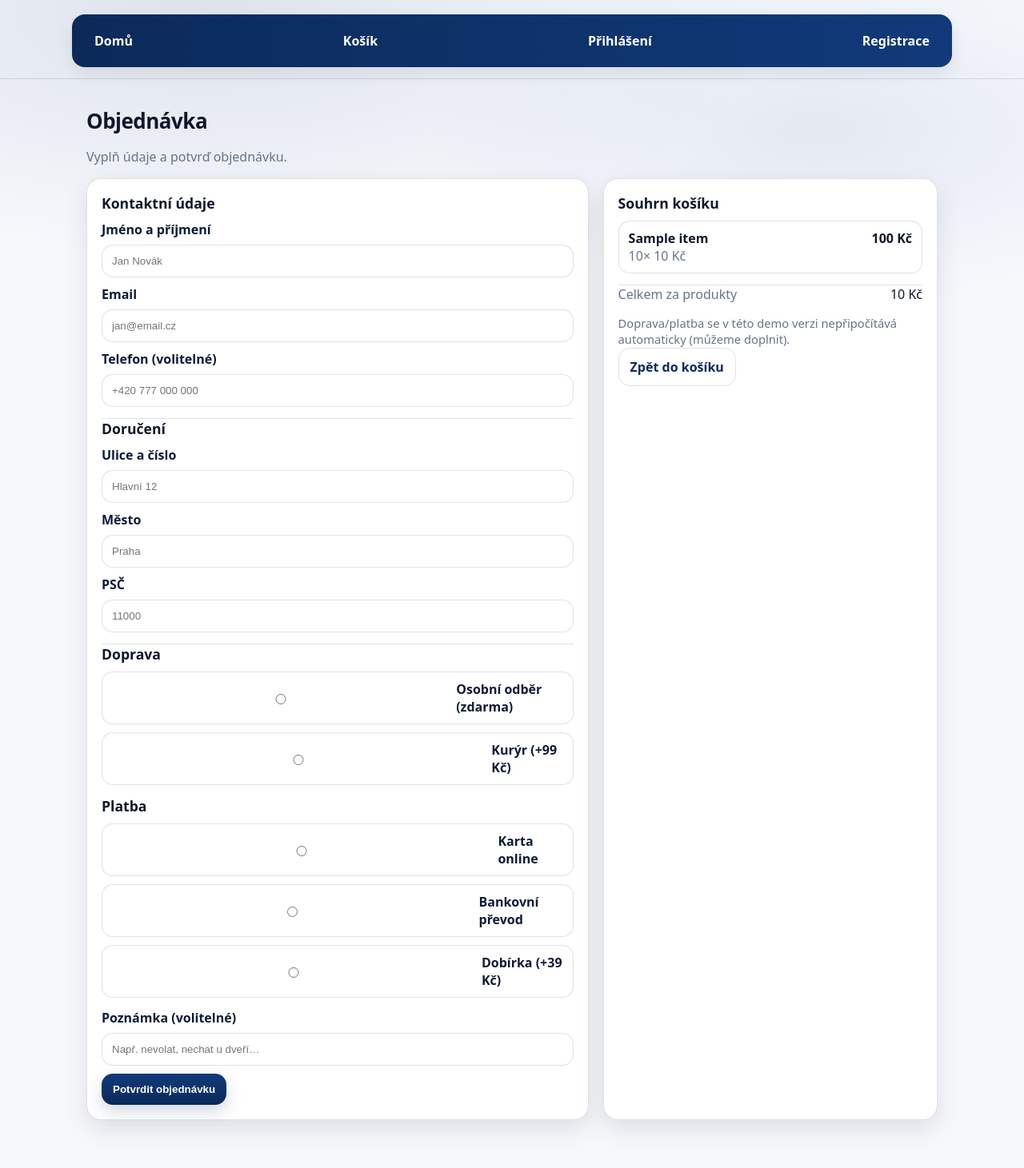
After one commit to VitBouska/JerseyShop_BouskaIT4, a Flask app: template templates/checkout.html in a window 1280 px wide. The commit adds this page. Shown: the whole page at 80% size. Run offline with Flask 3, Linux system fonts and the light colour scheme; the template is opened without the code that fills it: most values are stand-ins (such as "Sample title", 1, 10 or a date in 2020).

Commit message:
zmeny v kosiku
kosiiiik a fiktivni platba

```diff
--- a/app.py
+++ b/app.py
@@ -239,6 +239,84 @@ def cart_clear():
     return redirect(url_for("cart"))
 
 
+import uuid
+from datetime import datetime
+
+@app.route("/checkout", methods=["GET", "POST"])
+def checkout():
+    cart = _get_cart()
+    items = list(cart["items"].values())
+    total = _cart_total()
+
+    if not items:
+        flash("Košík je prázdný – nelze pokračovat k objednávce.", "error")
+        return redirect(url_for("cart"))
+
+    if request.method == "POST":
+        full_name = request.form.get("full_name", "").strip()
+        email = request.form.get("email", "").strip().lower()
+        phone = request.form.get("phone", "").strip()
+        street = request.form.get("street", "").strip()
+        city = request.form.get("city", "").strip()
+        zip_code = request.form.get("zip_code", "").strip()
+        shipping = request.form.get("shipping", "").strip()
+        payment = request.form.get("payment", "").strip()
+        note = request.form.get("note", "").strip()
+
+        # jednoduché validace
+        error = None
+        if len(full_name) < 3:
+            error = "Zadej jméno a příjmení."
+        elif not re.fullmatch(r"[^@]+@[^@]+\.[^@]+", email):
+            error = "Zadej platný email."
+        elif len(street) < 3 or len(city) < 2 or len(zip_code) < 4:
+            error = "Zadej kompletní adresu (ulice, město, PSČ)."
+        elif shipping not in ("pickup", "courier"):
+            error = "Vyber dopravu."
+        elif payment not in ("card", "cod", "bank"):
+            error = "Vyber platbu."
+
+        if error:
+            flash(error, "error")
+            return render_template(
+                "checkout.html",
+                items=items,
+                total=total
+            )
+
+        # “vytvoření objednávky” (jen v session)
+        order_id = "ORD-" + uuid.uuid4().hex[:8].upper()
+        order = {
+            "order_id": order_id,
+            "created_at": datetime.now().strftime("%d.%m.%Y %H:%M"),
+            "full_name": full_name,
+            "email": email,
+            "phone": phone,
+            "address": f"{street}, {zip_code} {city}",
+            "shipping": shipping,
+            "payment": payment,
+            "note": note,
+            "items": items,
+            "total": total,
+        }
+
+        session["last_order"] = order
+        session.pop("cart", None)  # vyprázdnit košík
+        flash("Objednávka byla odeslána.", "success")
+        return redirect(url_for("order_success"))
+
+    return render_template("checkout.html", items=items, total=total)
+
+
+@app.route("/order/success")
+def order_success():
+    order = session.get("last_order")
+    if not order:
+        flash("Nenalezena žádná poslední objednávka.", "info")
+        return redirect(url_for("index"))
+    return render_template("order_success.html", order=order)
+
+
 # -------------------------
 # MAIN
 # -------------------------
--- a/static/style.css
+++ b/static/style.css
@@ -409,3 +409,62 @@ input:focus, select:focus{
     padding: 8px 0;
   }
 }
+
+/* =========================
+   Checkout
+========================= */
+
+.checkout-grid{
+  display: grid;
+  grid-template-columns: 1.2fr .8fr;
+  gap: 18px;
+  margin-top: 16px;
+}
+@media (max-width: 900px){
+  .checkout-grid{ grid-template-columns: 1fr; }
+}
+
+.section-title{
+  margin: 0 0 10px;
+  font-size: 1.1rem;
+}
+
+.radio-row{
+  display: grid;
+  gap: 10px;
+  margin: 10px 0 14px;
+}
+.radio{
+  display: flex;
+  gap: 10px;
+  align-items: center;
+  padding: 10px 12px;
+  border: 1px solid var(--border);
+  border-radius: 14px;
+  background: #fff;
+}
+
+.summary-list{
+  display: grid;
+  gap: 10px;
+}
+.summary-item{
+  display: flex;
+  justify-content: space-between;
+  gap: 12px;
+  padding: 10px 12px;
+  border: 1px solid var(--border);
+  border-radius: 14px;
+  background: #fff;
+}
+.summary-total{
+  display: flex;
+  justify-content: space-between;
+  align-items: baseline;
+}
+.small{ font-size: .92rem; }
+
+.order-meta{
+  display: grid;
+  gap: 6px;
+}
--- a/templates/cart.html
+++ b/templates/cart.html
@@ -53,8 +53,7 @@
 
     <div class="cart-actions">
       <a class="btn ghost" href="{{ url_for('cart_clear') }}">Vyprázdnit</a>
-      <a class="btn" href="{{ url_for('index') }}">Pokračovat v nákupu</a>
-      <button class="btn" type="button" disabled>Pokračovat k objednávce</button>
+      <a class="btn" href="{{ url_for('checkout') }}">Pokračovat k objednávce</a>
     </div>
   </div>
 
--- /dev/null
+++ b/templates/checkout.html
@@ -0,0 +1,119 @@
+{% extends "base.html" %}
+{% block title %}Checkout • E-shop dresy{% endblock %}
+
+{% block content %}
+
+<h2>Objednávka</h2>
+<p class="muted">Vyplň údaje a potvrď objednávku.</p>
+
+<div class="checkout-grid">
+  <!-- Form -->
+  <div class="card">
+    <h3 class="section-title">Kontaktní údaje</h3>
+
+    <form method="POST" action="{{ url_for('checkout') }}">
+      <div class="field">
+        <label for="full_name">Jméno a příjmení</label>
+        <input id="full_name" name="full_name" required placeholder="Jan Novák">
+      </div>
+
+      <div class="field">
+        <label for="email">Email</label>
+        <input id="email" name="email" type="email" required placeholder="jan@email.cz">
+      </div>
+
+      <div class="field">
+        <label for="phone">Telefon (volitelné)</label>
+        <input id="phone" name="phone" placeholder="+420 777 000 000">
+      </div>
+
+      <hr>
+
+      <h3 class="section-title">Doručení</h3>
+
+      <div class="field">
+        <label for="street">Ulice a číslo</label>
+        <input id="street" name="street" required placeholder="Hlavní 12">
+      </div>
+
+      <div class="field">
+        <label for="city">Město</label>
+        <input id="city" name="city" required placeholder="Praha">
+      </div>
+
+      <div class="field">
+        <label for="zip_code">PSČ</label>
+        <input id="zip_code" name="zip_code" required placeholder="11000">
+      </div>
+
+      <hr>
+
+      <h3 class="section-title">Doprava</h3>
+      <div class="radio-row">
+        <label class="radio">
+          <input type="radio" name="shipping" value="pickup" required>
+          Osobní odběr (zdarma)
+        </label>
+        <label class="radio">
+          <input type="radio" name="shipping" value="courier" required>
+          Kurýr (+99 Kč)
+        </label>
+      </div>
+
+      <h3 class="section-title">Platba</h3>
+      <div class="radio-row">
+        <label class="radio">
+          <input type="radio" name="payment" value="card" required>
+          Karta online
+        </label>
+        <label class="radio">
+          <input type="radio" name="payment" value="bank" required>
+          Bankovní převod
+        </label>
+        <label class="radio">
+          <input type="radio" name="payment" value="cod" required>
+          Dobírka (+39 Kč)
+        </label>
+      </div>
+
+      <div class="field">
+        <label for="note">Poznámka (volitelné)</label>
+        <input id="note" name="note" placeholder="Např. nevolat, nechat u dveří…">
+      </div>
+
+      <button class="btn" type="submit">Potvrdit objednávku</button>
+    </form>
+  </div>
+
+  <!-- Summary -->
+  <div class="card">
+    <h3 class="section-title">Souhrn košíku</h3>
+
+    <div class="summary-list">
+      {% for it in items %}
+        <div class="summary-item">
+          <div>
+            <strong>{{ it.name }}</strong>
+            <div class="muted">{{ it.qty }}× {{ it.price }} Kč</div>
+          </div>
+          <div><strong>{{ it.qty * it.price }} Kč</strong></div>
+        </div>
+      {% endfor %}
+    </div>
+
+    <hr>
+
+    <div class="summary-total">
+      <div class="muted">Celkem za produkty</div>
+      <div class="total">{{ total }} Kč</div>
+    </div>
+
+    <p class="muted small">
+      Doprava/platba se v této demo verzi nepřipočítává automaticky (můžeme doplnit).
+    </p>
+
+    <a class="btn ghost" href="{{ url_for('cart') }}">Zpět do košíku</a>
+  </div>
+</div>
+
+{% endblock %}
```
Also changed, not shown: templates/order_success.html (added, +48 -0 lines).
